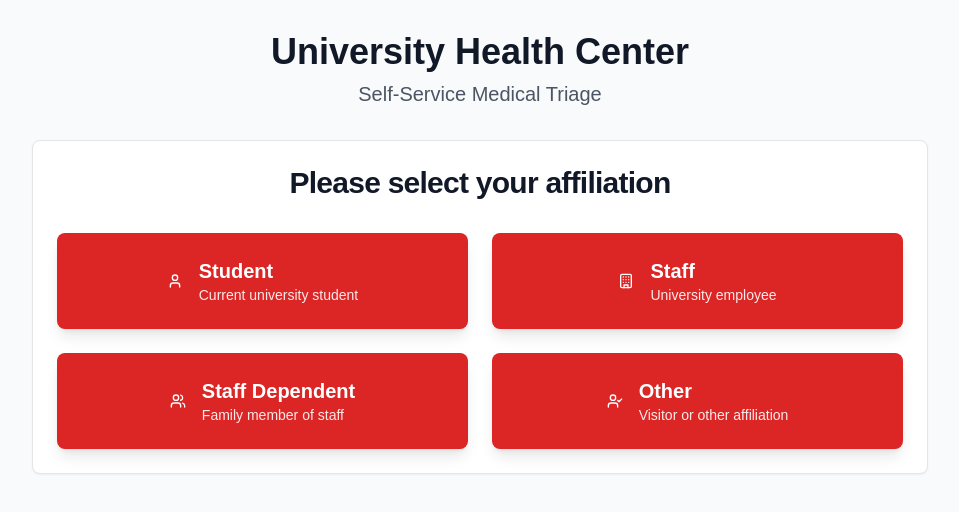
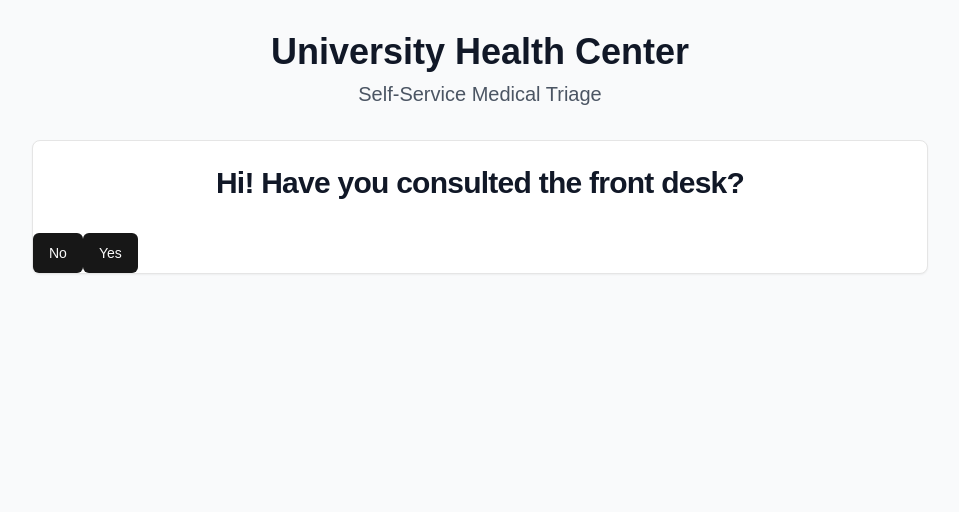
Before and after one commit to KingFlameThe1/health_centre_kiosk-bp, a Next.js app: page / in a window 1280 px wide. Shown: the top 512 px of the page, without its empty margins (160-1119 px from the left). Built offline with nearby package versions, Linux system fonts and the light colour scheme.

Commit message:
hid affiliation pages and started with new welcome page

```diff
--- a/app/page.tsx
+++ b/app/page.tsx
@@ -8,7 +8,7 @@ import { Card, CardContent, CardHeader, CardTitle } from "@/components/ui/card"
 import { ArrowLeft, ArrowRight, Home, User, Users, Building, UserCheck } from "lucide-react"
 
 type Affiliation = "student" | "staff" | "staff-dependent" | "other" | null
-type Step = "affiliation" | "information" | "triage" | "confirmation"
+type Step = "affiliation" | "information" | "triage" | "confirmation" | "welcome"
 
 interface UserInfo {
   firstName: string
@@ -18,7 +18,8 @@ interface UserInfo {
 }
 
 export default function MedicalTriageKiosk() {
-  const [currentStep, setCurrentStep] = useState<Step>("affiliation")
+  //const [currentStep, setCurrentStep] = useState<Step>("affiliation")
+  const [currentStep, setCurrentStep] = useState<Step>("welcome")
   const [affiliation, setAffiliation] = useState<Affiliation>(null)
   const [userInfo, setUserInfo] = useState<UserInfo>({
     firstName: "",
@@ -50,27 +51,33 @@ export default function MedicalTriageKiosk() {
 
   const handleBack = () => {
     switch (currentStep) {
-      case "information":
+      /*case "information":
         setCurrentStep("affiliation")
-        break
+        break*/
       case "triage":
-        if (affiliation === "other") {
+        /*if (affiliation === "other") {
           setCurrentStep("affiliation")
         } else {
           setCurrentStep("information")
-        }
+        }*/
+       setCurrentStep("welcome")
         break
+
       case "confirmation":
+        setCurrentStep("triage")
+        break
+      default:
         setCurrentStep("triage")
         break
     }
   }
 
   const handleHome = () => {
-    setCurrentStep("affiliation")
+    /*setCurrentStep("affiliation")
     setAffiliation(null)
     setUserInfo({ firstName: "", lastName: "", idNumber: "", dateOfBirth: "" })
-    setReasonForVisit("")
+    setReasonForVisit("")*/
+    setCurrentStep("welcome")
   }
 
   const getAffiliationLabel = () => {
@@ -241,16 +248,42 @@ export default function MedicalTriageKiosk() {
           </Card>
         )}
 
+        {/*new home page */}
+        {currentStep === "welcome" && (
+          <Card className="w-full">
+            <CardHeader className="text-center pb-8">
+              <CardTitle className="text-3xl font-bold text-gray-900">Hi! Have you consulted the front desk?</CardTitle>
+            </CardHeader>
+
+            <div className="FrntDskCnfrm">
+                <Button
+                  onClick={/*function name*/() => ("")}
+                  className="confirmationBTN"
+                >
+                  No
+                </Button>
+
+                <Button
+                  onClick={() => ("")}
+                  className="confirmationBTN"
+                >
+                  Yes
+                </Button>
+              </div>
+
+          </Card>
+        )}
+
         {/* Reason for Visit (Triage) */}
         {currentStep === "triage" && (
           <Card className="w-full">
             <CardHeader className="text-center pb-8">
               <CardTitle className="text-3xl font-bold text-gray-900">What is the reason for your visit?</CardTitle>
-              {affiliation !== "other" && (
+              {/*affiliation !== "other" && (
                 <p className="text-lg text-gray-600 mt-2">
                   Welcome, {userInfo.firstName} {userInfo.lastName} ({getAffiliationLabel()})
                 </p>
-              )}
+              )*/}
             </CardHeader>
             <CardContent className="space-y-6">
               <div className="space-y-6">
--- a/package.json
+++ b/package.json
@@ -45,11 +45,11 @@
     "embla-carousel-react": "8.5.1",
     "input-otp": "1.4.1",
     "lucide-react": "^0.454.0",
-    "next": "15.2.4",
+    "next": "^15.2.4",
     "next-themes": "^0.4.4",
-    "react": "^19",
+    "react": "^19.1.0",
     "react-day-picker": "8.10.1",
-    "react-dom": "^19",
+    "react-dom": "^19.1.0",
     "react-hook-form": "^7.54.1",
     "react-resizable-panels": "^2.1.7",
     "recharts": "2.15.0",
```
Also changed, not shown: js/kiosk.js (+12 -8 lines), 1 other file (tests, documents, lock files or other folders).
